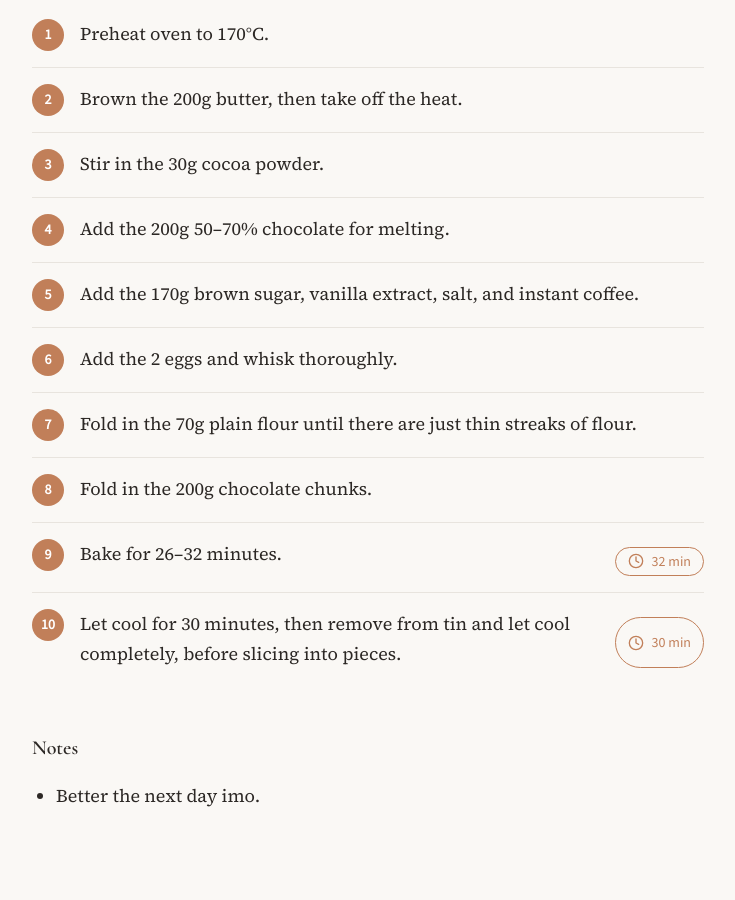
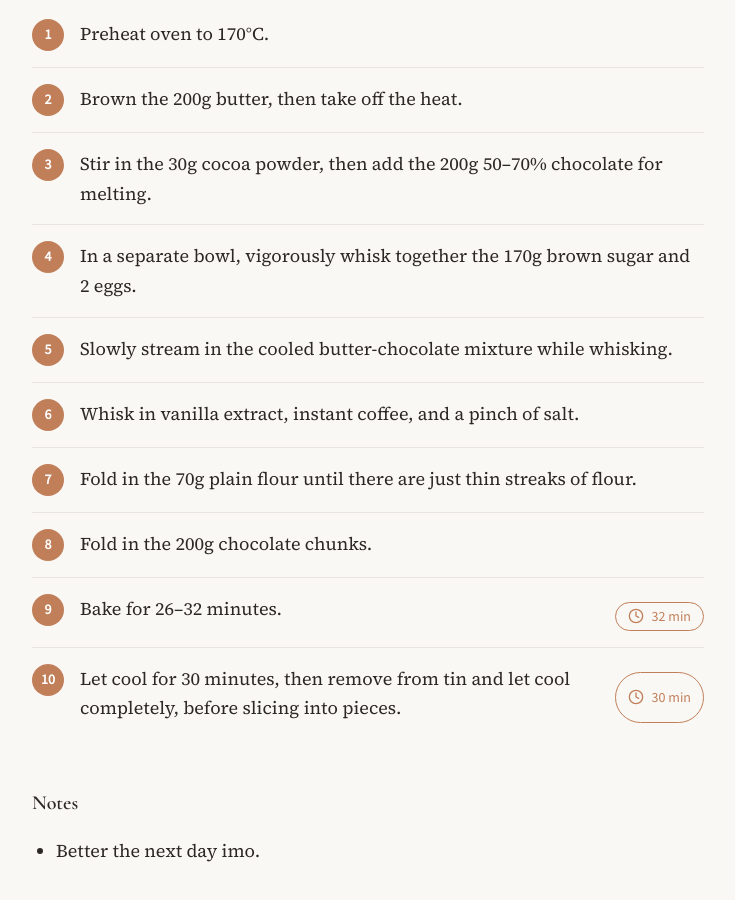
Before and after one commit to ReasonJ01/Recipes, an Eleventy site: page src/recipe.njk in a window 1280 px wide. Shown: the part 1368-2268 px from the top of the page, without its empty margins (64-799 px from the left). Before the commit the page ends 2227 px from the top, so only its background shows below. Built offline with nearby package versions, Linux system fonts and the light colour scheme; Eleventy itself is replaced by a stand-in of ours; files that its build step writes are made by us from their sources.

Commit message:
Update brownie mixing method in recipe steps

```diff
--- a/src/recipes/brownies.md
+++ b/src/recipes/brownies.md
@@ -22,10 +22,10 @@ categories: [dessert, baking]
 ## Instructions
 1. Preheat oven to 170°C.
 2. Brown the 200g butter, then take off the heat.
-3. Stir in the 30g cocoa powder.
-4. Add the 200g 50–70% chocolate for melting.
-5. Add the 170g brown sugar, vanilla extract, salt, and instant coffee.
-6. Add the 2 eggs and whisk thoroughly.
+3. Stir in the 30g cocoa powder, then add the 200g 50–70% chocolate for melting.
+4. In a separate bowl, vigorously whisk together the 170g brown sugar and 2 eggs.
+5. Slowly stream in the cooled butter-chocolate mixture while whisking.
+6. Whisk in vanilla extract, instant coffee, and a pinch of salt.
 7. Fold in the 70g plain flour until there are just thin streaks of flour.
 8. Fold in the 200g chocolate chunks.
 9. Bake for 26–32 minutes.
```
